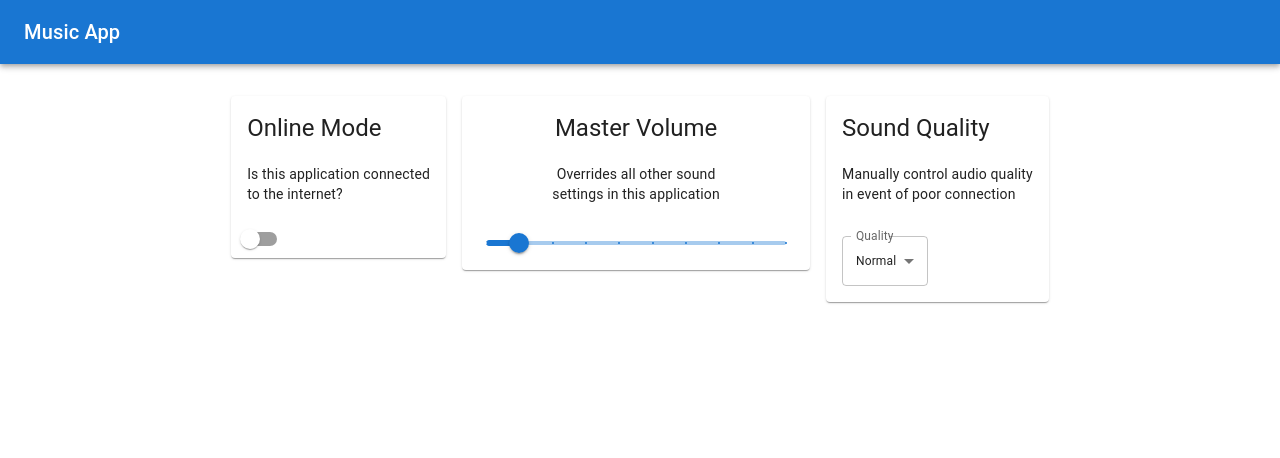
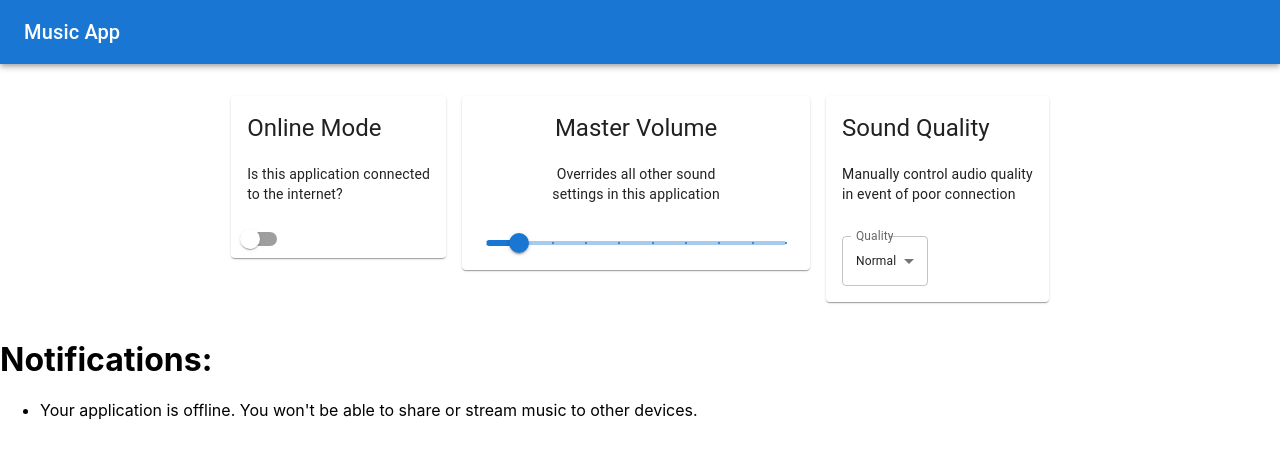
Before and after one commit to vvndre/music-app-react, a React (Create React App) app in the folder music-app/: page / in a window 1280 px wide. Both pictures are taken after a click on the button "LOGIN". Shown: the top 458 px of the page. Built offline with nearby package versions, Linux system fonts and the light colour scheme.

Commit message:
finished

```diff
--- a/music-app/src/components/Dashboard.js
+++ b/music-app/src/components/Dashboard.js
@@ -1,10 +1,37 @@
-import React from "react";
+import React, { useState, useEffect } from "react";
 import Grid from "@mui/material/Grid";
 import OnlineModeCard from "./OnlineModeCard";
 import MasterVolumeCard from "./MasterVolumeCard";
 import SoundQualityCard from "./SoundQualityCard";
 
 function Dashboard() {
+  const [online, setOnline] = useState(false);
+  const [volume, setVolume] = useState(20);
+  const [quality, setQuality] = useState(2);
+  const [notifications, setNotifications] = useState([]);
+
+  useEffect(() => {
+    const newNotifications = [];
+
+    if (!online) {
+      newNotifications.push("Your application is offline. You won't be able to share or stream music to other devices.");
+    }
+    if (volume > 80) {
+      newNotifications.push("Listening to music at a high volume could cause long-term hearing loss.");
+    }
+    if (quality === 1) {
+      newNotifications.push("Music quality is degraded. Increase quality if your connection allows it.");
+    }
+
+    if (online) {
+      setNotifications((prevNotifications) =>
+        prevNotifications.filter((notification) => !notification.includes("offline"))
+      );
+    } else {
+      setNotifications(newNotifications);
+    }
+  }, [online, volume, quality]);
+
   return (
     <Grid
       container
@@ -13,13 +40,23 @@ function Dashboard() {
       style={{ marginTop: "16px" }}
     >
       <Grid item>
-        <OnlineModeCard />
+        <OnlineModeCard online={online} setOnline={setOnline} />
       </Grid>
       <Grid item>
-        <MasterVolumeCard />
+        <MasterVolumeCard volume={volume} setVolume={setVolume} />
       </Grid>
       <Grid item>
-        <SoundQualityCard />
+        <SoundQualityCard quality={quality} setQuality={setQuality} />
+      </Grid>
+      <Grid item xs={12}>
+        <div>
+          <h1>Notifications:</h1>
+          <ul>
+            {notifications.map((notification, index) => (
+              <li key={index}>{notification}</li>
+            ))}
+          </ul>
+        </div>
       </Grid>
     </Grid>
   );
--- a/music-app/src/components/MasterVolumeCard.js
+++ b/music-app/src/components/MasterVolumeCard.js
@@ -6,11 +6,9 @@ import Box from "@mui/material/Box";
 import Slider from "@mui/material/Slider";
 import Typography from "@mui/material/Typography";
 
-function MasterVolumeCard() {
-  const [volume, setVolume] = useState(20); // State to track volume
-
-  const handleSliderChange = (event, newValue) => {
-    setVolume(newValue); // Update the volume state when slider value changes
+function MasterVolumeCard({ volume, setVolume }) {
+  const handleVolumeChange = (event, newValue) => {
+    setVolume(newValue);
   };
 
   return (
@@ -28,7 +26,7 @@ function MasterVolumeCard() {
           <Slider
             aria-label="Volume"
             value={volume} // Reflect the volume state
-            onChange={handleSliderChange}
+            onChange={handleVolumeChange}
             valueLabelDisplay="auto"
             step={10}
             marks
--- a/music-app/src/components/OnlineModeCard.js
+++ b/music-app/src/components/OnlineModeCard.js
@@ -7,8 +7,8 @@ import Typography from "@mui/material/Typography";
 function OnlineModeCard() {
   const [online, setOnline] = useState(false); // State to track online status
 
-  const handleSwitchChange = () => {
-    setOnline(!online); // Toggle the online status
+  const handleOnlineToggle = () => {
+    setOnline((prevOnline) => !prevOnline);
   };
 
   return (
@@ -22,7 +22,7 @@ function OnlineModeCard() {
         <Typography variant="body2">to the internet?</Typography>
       </CardContent>
       <div>
-        <Switch checked={online} onChange={handleSwitchChange} />
+        <Switch checked={online} onChange={handleOnlineToggle} />
       </div>
     </Card>
   );
--- a/music-app/src/components/SoundQualityCard.js
+++ b/music-app/src/components/SoundQualityCard.js
@@ -9,10 +9,8 @@ import MenuItem from "@mui/material/MenuItem";
 import FormControl from "@mui/material/FormControl";
 import Select from "@mui/material/Select";
 
-function SoundQualityCard() {
-  const [quality, setQuality] = React.useState(2);
-
-  const handleChange = (event) => {
+function SoundQualityCard({ quality, setQuality }) {
+  const handleQualityChange = (event) => {
     setQuality(event.target.value);
   };
 
@@ -23,7 +21,7 @@ function SoundQualityCard() {
           Sound Quality
         </Typography>
         <br></br>
-        <Typography variant="body2">Manually control audio quality</Typography>
+        <Typography variant="body2">Manually control audio quality </Typography>
         <Typography variant="body2">in event of poor connection</Typography>
       </CardContent>
       <CardActions>
@@ -35,7 +33,7 @@ function SoundQualityCard() {
               id="demo-select-small"
               value={quality}
               label="Quality"
-              onChange={handleChange}
+              onChange={handleQualityChange}
               sx={{ fontSize: "0.75rem" }} // Adjust the font size as needed
             >
               <MenuItem value={1}>Low</MenuItem>
```
